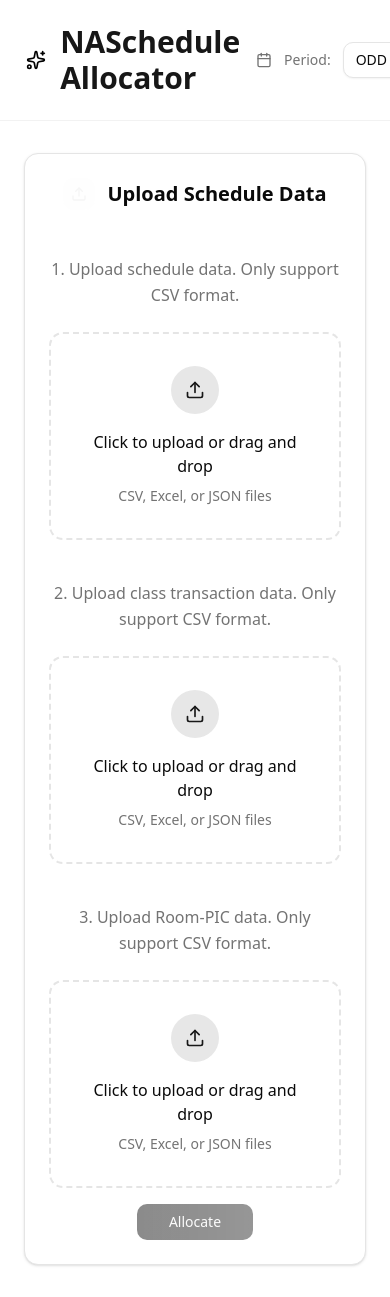
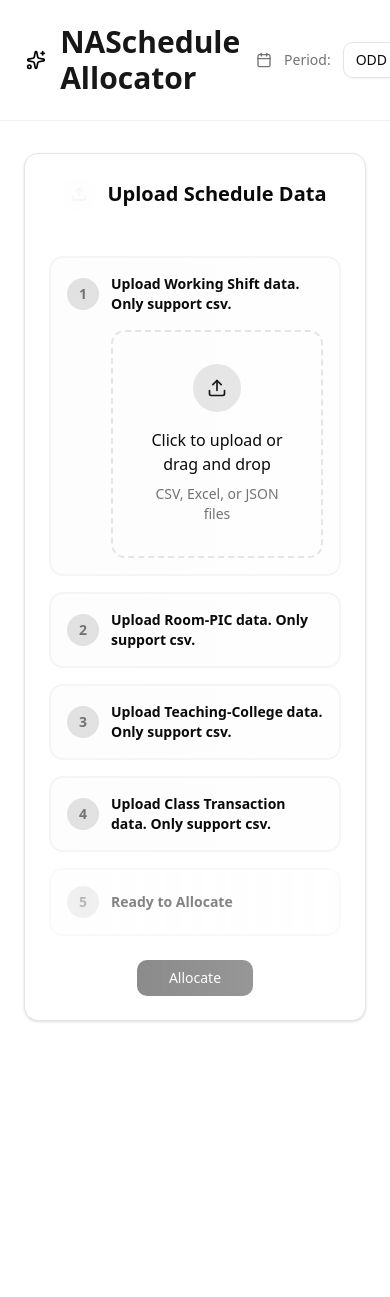
Before and after one commit to Kruzikael014/na-schedule-allocator, a React (Vite) app: page / in a window 390 px wide. Shown: the top 1297 px of the page. After the commit the page ends 1053 px from the top, so only its background shows below. Built offline with nearby package versions, Linux system fonts and the light colour scheme.

Commit message:
Make a complete form to do the allocation (hopefully)

```diff
--- a/src/App.tsx
+++ b/src/App.tsx
@@ -2,21 +2,21 @@ import { useState, useCallback } from 'react'
 import './App.css'
 import { Header } from "./components/sections/header"
 import { UploadSection } from './components/sections/upload-section'
-import { ScheduleTable } from './components/sections/schedule-table'
-
+// import { ScheduleTable } from './components/sections/schedule-table'
+import type { UploadedFiles } from './types/schedule'
 
 function App() {
   const [selectedPeriod, setSelectedPeriod] = useState<string>("ODD 2024/2025")
+  const [files, setFiles] = useState<UploadedFiles>({})
   const [hasAllocated, setHasAllocated] = useState<boolean>(false)
-  const [scheduleFile, setScheduleFile] = useState<File | null>(null)
-  const [transactionFile, setTransactionFile] = useState<File | null>(null)
-  const [roomPicFile, setRoomPicFile] = useState<File | null>(null)
-  const [allocatedSchedule, setAllocatedSchedule] = useState<ScheduleTableProps>()
+  const [allocatedSchedule, setAllocatedSchedule] = useState<any>()
 
   const handlePeriodChange = useCallback((period: string) => setSelectedPeriod(period), [])
-  const handleScheduleFileUpload = useCallback((file: File) => setScheduleFile(file), [])
-  const handleTransactionFileUpload = useCallback((file: File) => setTransactionFile(file), [])
-  const handleRoomPicFileUpload = useCallback((file: File) => setRoomPicFile(file), [])
+
+  const setShiftFile = useCallback((file: File) => setFiles(prev => ({ ...prev, shiftFile: file })), [])
+  const setRoomPicFile = useCallback((file: File) => setFiles(prev => ({ ...prev, roomPicFile: file })), [])
+  const setTeachingCollegeFile = useCallback((file: File) => setFiles(prev => ({ ...prev, teachingCollegeFile: file })), [])
+  const setTransactionFile = useCallback((file: File) => setFiles(prev => ({ ...prev, transactionFile: file })), [])
 
   const handleAllocate = useCallback(async () => {
 
@@ -26,20 +26,16 @@ function App() {
     <Header onPeriodChange={handlePeriodChange} selectedPeriod={selectedPeriod} />
     <main className='container mx-auto px-6 py-8 space-y-8'>
       <UploadSection
-        onScheduleFileUploaded={handleScheduleFileUpload}
-        onTransactionFileUploaded={handleTransactionFileUpload}
-        scheduleFile={scheduleFile}
-        transactionFile={transactionFile}
-        roomPicFile={roomPicFile}
-        onRoomPicFileUploaded={handleRoomPicFileUpload}
+        files={files}
+        setFiles={[setShiftFile, setRoomPicFile, setTeachingCollegeFile, setTransactionFile]}
         hasAllocated={hasAllocated}
         onAllocate={handleAllocate}
       />
 
-      {
+      {/* {
         allocatedSchedule &&
         <ScheduleTable props={allocatedSchedule} />
-      }
+      } */}
 
     </main>
   </div>
--- a/src/components/sections/schedule-table.tsx
+++ b/src/components/sections/schedule-table.tsx
@@ -1,153 +1,153 @@
-import { ACTIVITY_LEGENDS } from "@/constants/schedule";
-import type { ScheduleTableProps } from "@/types/schedule";
-import { Card } from "../ui/card";
+// import { ACTIVITY_LEGENDS } from "@/constants/schedule";
+// import type { ScheduleTableProps } from "@/types/schedule";
+// import { Card } from "../ui/card";
 
-export function ScheduleTable({ props: { pics, timeCellData } }: { props: ScheduleTableProps }) {
-  const days = Array.from({ length: 6 }, (_, i) => String(i + 1))
-  const shifts = Array.from({ length: 6 }, (_, i) => String(i + 1))
-  const getCellStyle = (code: number) => {
-    const legend = ACTIVITY_LEGENDS.find((l) => l.code === code)
-    if (!legend) return "bg-card border border-border/30"
+// export function ScheduleTable({ props: { pics, timeCellData } }: { props: ScheduleTableProps }) {
+//   const days = Array.from({ length: 6 }, (_, i) => String(i + 1))
+//   const shifts = Array.from({ length: 6 }, (_, i) => String(i + 1))
+//   const getCellStyle = (code: number) => {
+//     const legend = ACTIVITY_LEGENDS.find((l) => l.code === code)
+//     if (!legend) return "bg-card border border-border/30"
 
-    return {
-      backgroundColor: legend.color,
-      color: legend.textColor,
-      border: `1px solid ${legend.textColor}20`,
-    }
-  }
+//     return {
+//       backgroundColor: legend.color,
+//       color: legend.textColor,
+//       border: `1px solid ${legend.textColor}20`,
+//     }
+//   }
 
-  return <div className="space-y-8">
-    <div className="overflow-x-auto bg-card rounded-xl border border-border p-4">
-      <table className="w-full border-separate border-spacing-0">
-        <thead>
-          <tr>
-            <th className="bg-gradient-to-br from-primary to-primary/90 text-primary-foreground p-3 font-semibold rounded-tl-lg border-r-2 border-border">
-              PIC
-            </th>
-            {days.map((day, index) => (
-              <th
-                key={day}
-                colSpan={6}
-                className={`bg-gradient-to-br from-primary to-primary/90 text-primary-foreground p-3 font-semibold ${index === days.length - 1 ? "rounded-tr-lg" : ""
-                  } ${index < days.length - 1 ? "border-r-2 border-border" : ""}`}
-              >
-                Day {day}
-              </th>
-            ))}
-          </tr>
-          <tr>
-            <th className="bg-muted/50 text-muted-foreground p-2 border-r-2 border-border"></th>
-            {days.map((day, dayIdx) =>
-              shifts.map((shift, shiftIdx) => (
-                <th
-                  key={`${day}-${shift}`}
-                  className={`bg-muted/50 text-muted-foreground p-2 text-xs font-medium ${shiftIdx === shifts.length - 1 && dayIdx < days.length - 1
-                    ? "border-r-2 border-border"
-                    : shiftIdx < shifts.length - 1
-                      ? "border-r border-border/50"
-                      : ""
-                    }`}
-                >
-                  {shift}
-                </th>
-              )),
-            )}
-          </tr>
-        </thead>
-        <tbody>
-          {
-            pics.map((pic, picIdx) => {
-              return <tr key={pic}>
-                <td className={`bg-secondary/50 text-secondary-foreground p-3 font-semibold text-center border-r-2 border-border ${picIdx === pics.length - 1 ? 'rounded-bl-lg' : ''}`}
-                >
-                  {pic}
-                </td>
-                {
-                  days.map((day, dayIdx) =>
-                    shifts.map((shift, shiftIdx) => {
-                      const key = `${day}-${shift}`
-                      const totalCode = timeCellData
-                        .filter(data => data.PIC === pic && data.day === day && data.shift === shift)
-                        .reduce((sum, curr) => Number(sum) + Number(curr.code), 0);
-                      const style = getCellStyle(totalCode)
+//   return <div className="space-y-8">
+//     <div className="overflow-x-auto bg-card rounded-xl border border-border p-4">
+//       <table className="w-full border-separate border-spacing-0">
+//         <thead>
+//           <tr>
+//             <th className="bg-gradient-to-br from-primary to-primary/90 text-primary-foreground p-3 font-semibold rounded-tl-lg border-r-2 border-border">
+//               PIC
+//             </th>
+//             {days.map((day, index) => (
+//               <th
+//                 key={day}
+//                 colSpan={6}
+//                 className={`bg-gradient-to-br from-primary to-primary/90 text-primary-foreground p-3 font-semibold ${index === days.length - 1 ? "rounded-tr-lg" : ""
+//                   } ${index < days.length - 1 ? "border-r-2 border-border" : ""}`}
+//               >
+//                 Day {day}
+//               </th>
+//             ))}
+//           </tr>
+//           <tr>
+//             <th className="bg-muted/50 text-muted-foreground p-2 border-r-2 border-border"></th>
+//             {days.map((day, dayIdx) =>
+//               shifts.map((shift, shiftIdx) => (
+//                 <th
+//                   key={`${day}-${shift}`}
+//                   className={`bg-muted/50 text-muted-foreground p-2 text-xs font-medium ${shiftIdx === shifts.length - 1 && dayIdx < days.length - 1
+//                     ? "border-r-2 border-border"
+//                     : shiftIdx < shifts.length - 1
+//                       ? "border-r border-border/50"
+//                       : ""
+//                     }`}
+//                 >
+//                   {shift}
+//                 </th>
+//               )),
+//             )}
+//           </tr>
+//         </thead>
+//         <tbody>
+//           {
+//             pics.map((pic, picIdx) => {
+//               return <tr key={pic}>
+//                 <td className={`bg-secondary/50 text-secondary-foreground p-3 font-semibold text-center border-r-2 border-border ${picIdx === pics.length - 1 ? 'rounded-bl-lg' : ''}`}
+//                 >
+//                   {pic}
+//                 </td>
+//                 {
+//                   days.map((day, dayIdx) =>
+//                     shifts.map((shift, shiftIdx) => {
+//                       const key = `${day}-${shift}`
+//                       const totalCode = timeCellData
+//                         .filter(data => data.PIC === pic && data.day === day && data.shift === shift)
+//                         .reduce((sum, curr) => Number(sum) + Number(curr.code), 0);
+//                       const style = getCellStyle(totalCode)
 
-                      return (
-                        <td
-                          key={key}
-                          className={`w-12 h-10 text-center text-xs font-medium schedule-cell ${shiftIdx === shifts.length - 1 && dayIdx < days.length - 1
-                            ? "border-r-2 border-border"
-                            : shiftIdx < shifts.length - 1
-                              ? "border-r border-border/50"
-                              : ""
-                            } ${picIdx === pics.length - 1 &&
-                              dayIdx === days.length - 1 &&
-                              shiftIdx === shifts.length - 1
-                              ? "rounded-br-lg"
-                              : ""
-                            }`}
-                          style={typeof style === "object" ? style : undefined}
-                        >
-                          {totalCode === 0 ? '' : totalCode}
-                        </td>
-                      )
+//                       return (
+//                         <td
+//                           key={key}
+//                           className={`w-12 h-10 text-center text-xs font-medium schedule-cell ${shiftIdx === shifts.length - 1 && dayIdx < days.length - 1
+//                             ? "border-r-2 border-border"
+//                             : shiftIdx < shifts.length - 1
+//                               ? "border-r border-border/50"
+//                               : ""
+//                             } ${picIdx === pics.length - 1 &&
+//                               dayIdx === days.length - 1 &&
+//                               shiftIdx === shifts.length - 1
+//                               ? "rounded-br-lg"
+//                               : ""
+//                             }`}
+//                           style={typeof style === "object" ? style : undefined}
+//                         >
+//                           {totalCode === 0 ? '' : totalCode}
+//                         </td>
+//                       )
 
-                    })
-                  )
-                }
-              </tr>
-            })
-          }
-        </tbody>
-      </table>
-    </div>
+//                     })
+//                   )
+//                 }
+//               </tr>
+//             })
+//           }
+//         </tbody>
+//       </table>
+//     </div>
 
-    <div className="grid md:grid-cols-2 gap-6">
-      <Card className="notion-card p-6">
-        <h3 className="font-semibold text-foreground mb-4 flex items-center gap-2">
-          <div className="w-2 h-2 bg-chart-1 rounded-full"></div>
-          Activity Legend
-        </h3>
-        <div className="grid grid-cols-2 gap-3">
-          {ACTIVITY_LEGENDS.map((legend) => (
-            <div key={legend.code} className="flex items-center gap-3">
-              <div
-                className="w-8 h-6 rounded-md text-xs flex items-center justify-center font-medium border border-border"
-                style={{
-                  backgroundColor: legend.color,
-                  color: legend.textColor,
-                }}
-              >
-                {legend.code}
-              </div>
-              <span className="text-sm text-foreground">{legend.description}</span>
-            </div>
-          ))}
-        </div>
-      </Card>
+//     <div className="grid md:grid-cols-2 gap-6">
+//       <Card className="notion-card p-6">
+//         <h3 className="font-semibold text-foreground mb-4 flex items-center gap-2">
+//           <div className="w-2 h-2 bg-chart-1 rounded-full"></div>
+//           Activity Legend
+//         </h3>
+//         <div className="grid grid-cols-2 gap-3">
+//           {ACTIVITY_LEGENDS.map((legend) => (
+//             <div key={legend.code} className="flex items-center gap-3">
+//               <div
+//                 className="w-8 h-6 rounded-md text-xs flex items-center justify-center font-medium border border-border"
+//                 style={{
+//                   backgroundColor: legend.color,
+//                   color: legend.textColor,
+//                 }}
+//               >
+//                 {legend.code}
+//               </div>
+//               <span className="text-sm text-foreground">{legend.description}</span>
+//             </div>
+//           ))}
+//         </div>
+//       </Card>
 
-      <Card className="notion-card p-6">
-        <h3 className="font-semibold text-foreground mb-4 flex items-center gap-2">
-          <div className="w-2 h-2 bg-chart-2 rounded-full"></div>
-          Schedule Guide
-        </h3>
-        <div className="space-y-3 text-sm text-muted-foreground">
-          <div>
-            <span className="font-medium text-foreground">Days:</span> Monday (1) to Saturday (6)
-          </div>
-          <div>
-            <span className="font-medium text-foreground">Shifts:</span>{" "}
-            {shifts.map((time, index) => (
-              <span key={time}>
-                {time} ({index + 1}){index < shifts.length - 1 ? ", " : ""}
-              </span>
-            ))}
-          </div>
-          <div>
-            <span className="font-medium text-foreground">PIC:</span> Person in Charge for each time slot
-          </div>
-        </div>
-      </Card>
-    </div>
+//       <Card className="notion-card p-6">
+//         <h3 className="font-semibold text-foreground mb-4 flex items-center gap-2">
+//           <div className="w-2 h-2 bg-chart-2 rounded-full"></div>
+//           Schedule Guide
+//         </h3>
+//         <div className="space-y-3 text-sm text-muted-foreground">
+//           <div>
+//             <span className="font-medium text-foreground">Days:</span> Monday (1) to Saturday (6)
+//           </div>
+//           <div>
+//             <span className="font-medium text-foreground">Shifts:</span>{" "}
+//             {shifts.map((time, index) => (
+//               <span key={time}>
+//                 {time} ({index + 1}){index < shifts.length - 1 ? ", " : ""}
+//               </span>
+//             ))}
+//           </div>
+//           <div>
+//             <span className="font-medium text-foreground">PIC:</span> Person in Charge for each time slot
+//           </div>
+//         </div>
+//       </Card>
+//     </div>
 
-  </div>
-}
+//   </div>
+// }
--- a/src/components/sections/upload-section.tsx
+++ b/src/components/sections/upload-section.tsx
@@ -1,21 +1,16 @@
 "use client"
 import { Upload } from "lucide-react"
-import type { UploadSectionProps } from "@/types/schedule"
 import { CardContent, Card, CardHeader, CardTitle } from "../ui/card"
-import { FileUpload } from "../ui/file-upload"
 import { Button } from "../ui/button"
+import type { ChecklistItemProps, UploadSectionProps } from "@/types/schedule"
+import { memo } from "react"
+import { ChecklistItem } from "../ui/checklist-item"
 
-export function UploadSection(props: UploadSectionProps) {
-  const {
-    transactionFile,
-    hasAllocated,
-    onAllocate,
-    onTransactionFileUploaded,
-    onScheduleFileUploaded,
-    scheduleFile,
-    onRoomPicFileUploaded,
-    roomPicFile
-  } = props
+export function UploadSection({ files, setFiles, hasAllocated, onAllocate }: UploadSectionProps) {
+  const { shiftFile, roomPicFile, teachingCollegeFile, transactionFile } = files
+  const [setShiftFile, setRoomPicFile, setTeachingCollegeFile, setTransactionFile] = setFiles
+
+  const MemoizedChecklistItem = memo((props: ChecklistItemProps) => (<ChecklistItem {...props} />))
 
   return (
     <div className="flex justify-center">
@@ -29,73 +24,57 @@ export function UploadSection(props: UploadSectionProps) {
           </CardTitle>
         </CardHeader>
         <CardContent className="space-y-6">
-          <p className="text-muted-foreground leading-relaxed text-center">
-            1. Upload schedule data. Only support CSV format.
-          </p>
-
           <div className="space-y-4">
-            <div className="flex justify-center">
-              <FileUpload onFileUpload={onScheduleFileUploaded} />
-            </div>
-
-            <div className="flex flex-col items-center gap-4">
-              {scheduleFile && (
-                <div className="flex items-center gap-2 text-sm text-muted-foreground bg-muted/50 px-3 py-2 rounded-lg">
-                  <div className="w-2 h-2 bg-chart-2 rounded-full"></div>
-                  Ready: {scheduleFile.name}
-                </div>
-              )}
-            </div>
+            <MemoizedChecklistItem
+              stepNumber={1}
+              label="Upload Working Shift data. Only support csv."
+              completed={!!shiftFile}
+              fileName={shiftFile?.name}
+              showUpload={!!shiftFile === true ? false : true}
+              onFileUpload={setShiftFile}
+            />
+            <MemoizedChecklistItem
+              stepNumber={2}
+              label="Upload Room-PIC data. Only support csv."
+              completed={!!roomPicFile}
+              fileName={roomPicFile?.name}
+              showUpload={!!shiftFile && !!roomPicFile === false}
+              onFileUpload={setRoomPicFile}
+            />
+            <MemoizedChecklistItem
+              stepNumber={3}
+              label="Upload Teaching-College data. Only support csv."
+              completed={!!teachingCollegeFile}
+              fileName={teachingCollegeFile?.name}
+              onFileUpload={setTeachingCollegeFile}
+              showUpload={!!roomPicFile && !!teachingCollegeFile === false}
+            />
+            <MemoizedChecklistItem
+              stepNumber={4}
+              label="Upload Class Transaction data. Only support csv."
+              completed={!!transactionFile}
+              fileName={transactionFile?.name}
+              onFileUpload={setTransactionFile}
+              showUpload={!!teachingCollegeFile && !!transactionFile === false}
+            />
+            <ChecklistItem
+              stepNumber={5}
+              completed={!!shiftFile && !!roomPicFile && !!teachingCollegeFile && !!transactionFile}
+              label="Ready to Allocate"
+              disabled={!shiftFile || !roomPicFile || !teachingCollegeFile || !transactionFile}
+            />
           </div>
         </CardContent>
-        <CardContent className="space-y-6">
-          <p className="text-muted-foreground leading-relaxed text-center">
-            2. Upload class transaction data. Only support CSV format.
-          </p>
-
-          <div className="space-y-4">
-            <div className="flex justify-center">
-              <FileUpload onFileUpload={onTransactionFileUploaded} />
-            </div>
-
         <div className="flex flex-col items-center gap-4">
-              {transactionFile && (
-                <div className="flex items-center gap-2 text-sm text-muted-foreground bg-muted/50 px-3 py-2 rounded-lg">
-                  <div className="w-2 h-2 bg-chart-2 rounded-full"></div>
-                  Ready: {transactionFile.name}
-                </div>
-              )}
-            </div>
-          </div>
-        </CardContent>
-
-        <CardContent className="space-y-6">
-          <p className="text-muted-foreground leading-relaxed text-center">
-            3. Upload Room-PIC data. Only support CSV format.
-          </p>
-
-          <div className="space-y-4">
-            <div className="flex justify-center">
-              <FileUpload onFileUpload={onRoomPicFileUploaded} />
-            </div>
-
-            <div className="flex flex-col items-center gap-4">
-              {roomPicFile && (
-                <div className="flex items-center gap-2 text-sm text-muted-foreground bg-muted/50 px-3 py-2 rounded-lg">
-                  <div className="w-2 h-2 bg-chart-2 rounded-full"></div>
-                  Ready: {roomPicFile.name}
-                </div>
-              )}
           <Button
             onClick={onAllocate}
-                disabled={!transactionFile || !scheduleFile || !roomPicFile}
-                className="bg-gradient-to-r from-primary to-primary/90 hover:from-primary/90 hover:to-primary text-primary-foreground px-8 py-2 rounded-lg font-medium transition-all duration-200 hover:shadow-lg disabled:opacity-50 disabled:cursor-not-allowed"
+            disabled={!shiftFile}
+            className="hover:cursor-pointer bg-gradient-to-r from-primary to-primary/90 hover:from-primary/90 hover:to-primary text-primary-foreground px-8 py-2 rounded-lg font-medium transition-all duration-200 hover:shadow-lg disabled:opacity-50 disabled:cursor-not-allowed"
           >
             {hasAllocated ? "Reallocate" : "Allocate"}
           </Button>
         </div>
-          </div>
-        </CardContent>
+
       </Card>
     </div>
   )
--- /dev/null
+++ b/src/components/ui/checklist-item.tsx
@@ -0,0 +1,55 @@
+import type { ChecklistItemProps } from "@/types/schedule";
+import { FileUpload } from "./file-upload";
+import { CheckCircle2 } from "lucide-react";
+
+export function ChecklistItem(props: ChecklistItemProps) {
+  const { completed, label, stepNumber, disabled, fileName, onFileUpload, showUpload } = props
+  return (
+    <div
+      className={`relative transition-all duration-700 ease-out ${disabled ? "opacity-50 pointer-events-none" : "opacity-100"
+        }`}
+    >
+      <div
+        className={`flex flex-col gap-4 p-4 rounded-xl transition-all duration-700 ease-out transform ${completed
+          ? "bg-gradient-to-r from-green-50 to-emerald-50 border-2 border-green-200 shadow-lg scale-[1]"
+          : "bg-gradient-to-r from-muted/20 to-muted/10 border-2 border-muted hover:border-muted-foreground/20 scale-100"
+          }`}
+      >
+        <div className="flex items-center gap-3">
+          <div className="relative">
+            <div
+              className={`w-8 h-8 rounded-full flex items-center justify-center font-bold text-sm transition-all duration-500 transform ${completed
+                ? "bg-green-600 text-white shadow-lg scale-110"
+                : "bg-muted-foreground/20 text-muted-foreground scale-100"
+                }`}
+            >
+              {completed ? <CheckCircle2 className="h-5 w-5 animate-in zoom-in duration-300" /> : stepNumber}
+            </div>
+            {completed && (
+              <div className="absolute -inset-1 bg-green-400/20 rounded-full animate-in fade-in zoom-in duration-500" />
+            )}
+          </div>
+          <div className="flex-1">
+            <p
+              className={`text-sm font-semibold transition-all duration-500 ${completed ? "text-green-800" : "text-foreground"
+                }`}
+            >
+              {label}
+            </p>
+            {completed && fileName && (
+              <p className="text-xs text-green-600 font-medium animate-in fade-in slide-in-from-top-1 duration-300 delay-200">
+                ✓ {fileName}
+              </p>
+            )}
+          </div>
+        </div>
+
+        {showUpload && onFileUpload && !disabled && (
+          <div className="ml-11 animate-in fade-in slide-in-from-top-2 duration-300">
+            <FileUpload onFileUpload={onFileUpload} />
+          </div>
+        )}
+      </div>
+    </div>
+  )
+}
--- a/src/types/schedule.ts
+++ b/src/types/schedule.ts
@@ -1,62 +1,40 @@
 
-export interface HeaderProps {
-  selectedPeriod: string
-  onPeriodChange: (period: string) => void
-};
-
-export interface UploadSectionProps {
-  scheduleFile: File | null
-  onScheduleFileUploaded: (file: File) => void
-  transactionFile: File | null
-  onTransactionFileUploaded: (file: File) => void
-  roomPicFile: File | null
-  onRoomPicFileUploaded: (file: File) => void
-  hasAllocated: boolean
-  onAllocate: () => void
-};
-
-export interface FileUploadProps {
-  onFileUpload: (file: File) => void
-};
-
-export interface ScheduleTableProps {
-  pics: string[]
-  timeCellData: TimeCellData[]
+type UploadedFiles = {
+  shiftFile?: File
+  roomPicFile?: File
+  teachingCollegeFile?: File
+  transactionFile?: File
 }
 
-export type TimeCellData = {
-  description: string
-  room: string | null
-  day: string
-  shift: string
-  PIC: string
-  code: number
-};
+type Division = 'NetSys' | 'Software' | 'Event' | 'Asset'
 
-export type ActivityLegend = {
+type Team = 'A' | 'B'
+
+type WorkingShift = 'P' | 'M'
+
+type ActivityLegend = {
   code: number
   description: string
   color: string
   textColor: string
 }
 
-export type RoomPicData = {
-  pic: string
-  room: string[]
+interface UploadSectionProps {
+  files: UploadedFiles
+  setFiles: ((file: File) => void)[]
+  hasAllocated: boolean
+  onAllocate: () => void
 }
 
-export type TransactionData = {
-  room: string
-  transaction: {
-    day: string
-    shift: string
-    available: boolean
-  }[]
+interface ChecklistItemProps {
+  stepNumber: number
+  completed: boolean
+  label: string
+  fileName?: string
+  showUpload?: boolean
+  onFileUpload?: (file: File) => void
+  disabled?: boolean
 }
 
-export type CalibShiftAvailability = {
-  day: String
-  shift: String
-  staffAvailableCount: number
-  staffAvailable: string[]
-}
+export type { UploadedFiles, Division, Team, WorkingShift, ActivityLegend }
+export type { UploadSectionProps, ChecklistItemProps }
```
Also changed, not shown: src/constants/schedule.ts (+0 -38 lines). Lines whose indentation alone changed are shown as unchanged.
